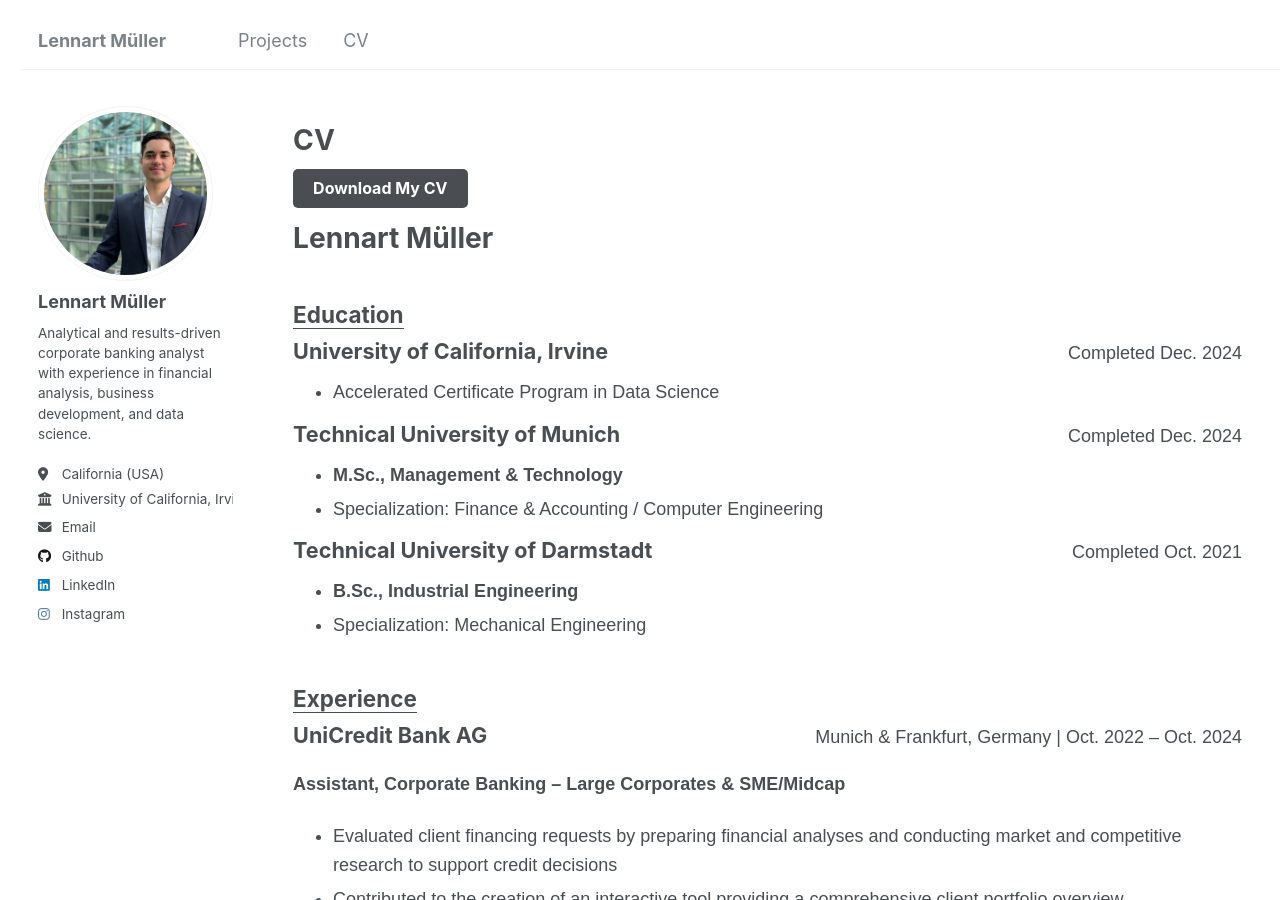
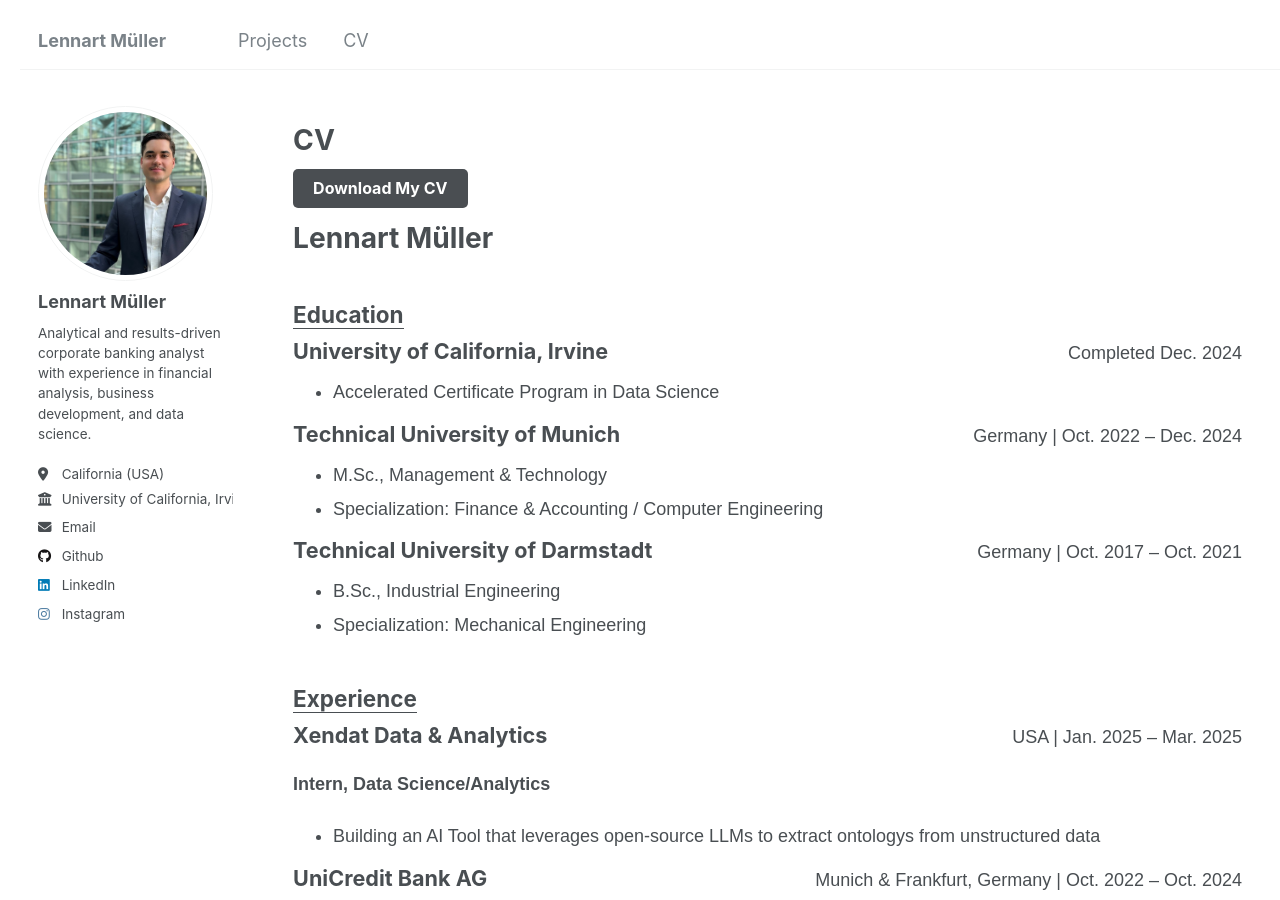
Before and after one commit to lennartmueller123/lennartmueller123.github.io, a Jekyll site: the page built from _pages/cv.html, in a window 1280 px wide and 900 px high. Built offline with Jekyll 4.4.1, drawn with Linux system fonts in a browser that asks for light colours.

Commit message:
Update cv.html

```diff
--- a/_pages/cv.html
+++ b/_pages/cv.html
@@ -75,10 +75,10 @@
         <div class="entry">
             <div class="entry-header">
                 <h3>Technical University of Munich</h3>
-                <p>Completed Dec. 2024</p>
+                <p>Germany | Oct. 2022 – Dec. 2024</p>
             </div>
             <ul>
-                <li><strong>M.Sc., Management & Technology</strong></li>
+                <li>M.Sc., Management & Technology</li>
                 <li>Specialization: Finance & Accounting / Computer Engineering</li>
             </ul>
         </div>
@@ -86,10 +86,10 @@
         <div class="entry">
             <div class="entry-header">
                 <h3>Technical University of Darmstadt</h3>
-                <p>Completed Oct. 2021</p>
+                <p>Germany | Oct. 2017 – Oct. 2021</p>
             </div>
             <ul>
-                <li><strong>B.Sc., Industrial Engineering</strong></li>
+                <li>B.Sc., Industrial Engineering</li>
                 <li>Specialization: Mechanical Engineering</li>
             </ul>
         </div>
@@ -97,6 +97,17 @@
 
     <div class="section experience">
         <h2><u>Experience</u></h2>
+
+        <div class="entry">
+            <div class="entry-header">
+                <h3>Xendat Data & Analytics</h3>
+                <p>USA | Jan. 2025 – Mar. 2025</p>
+            </div>
+            <p><strong>Intern, Data Science/Analytics</strong></p>
+            <ul>
+                <li>Building an AI Tool that leverages open-source LLMs to extract ontologys from unstructured data</li>
+            </ul>
+        </div>
 
         <div class="entry">
             <div class="entry-header">
```
